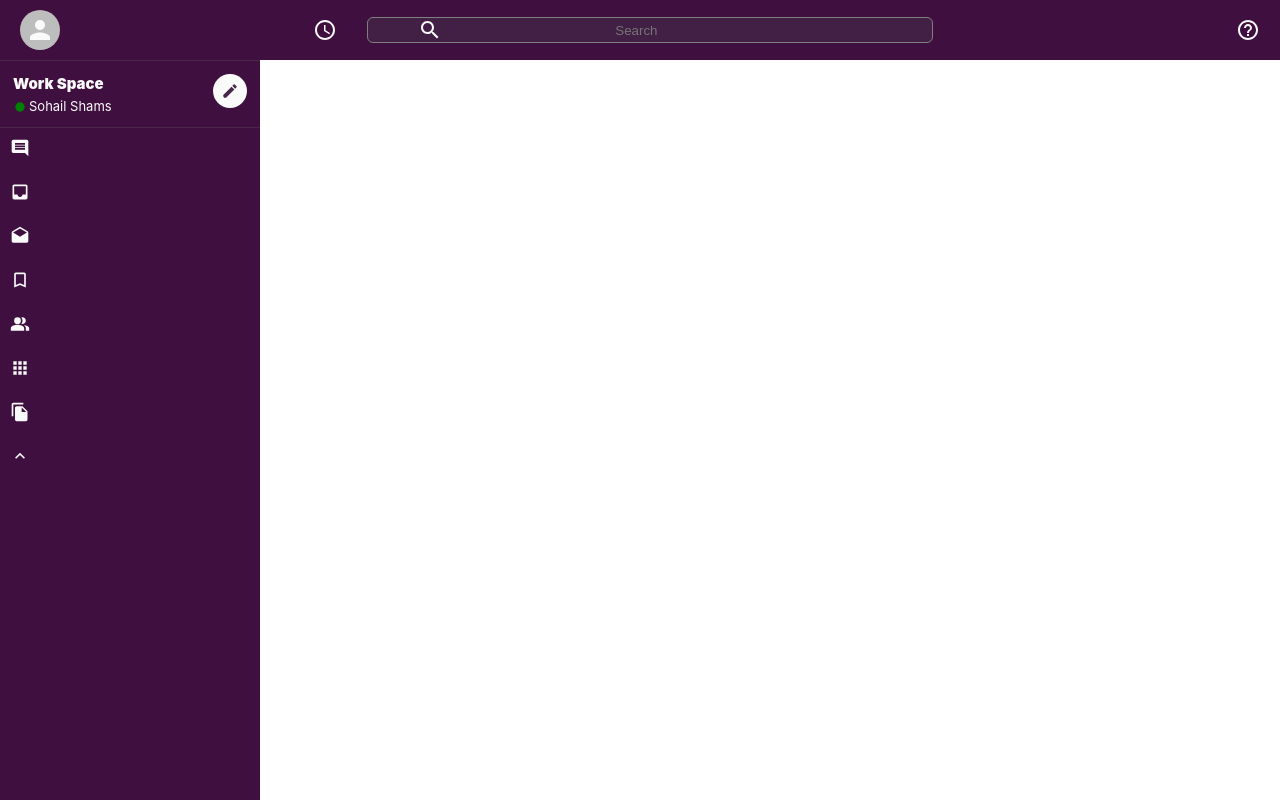
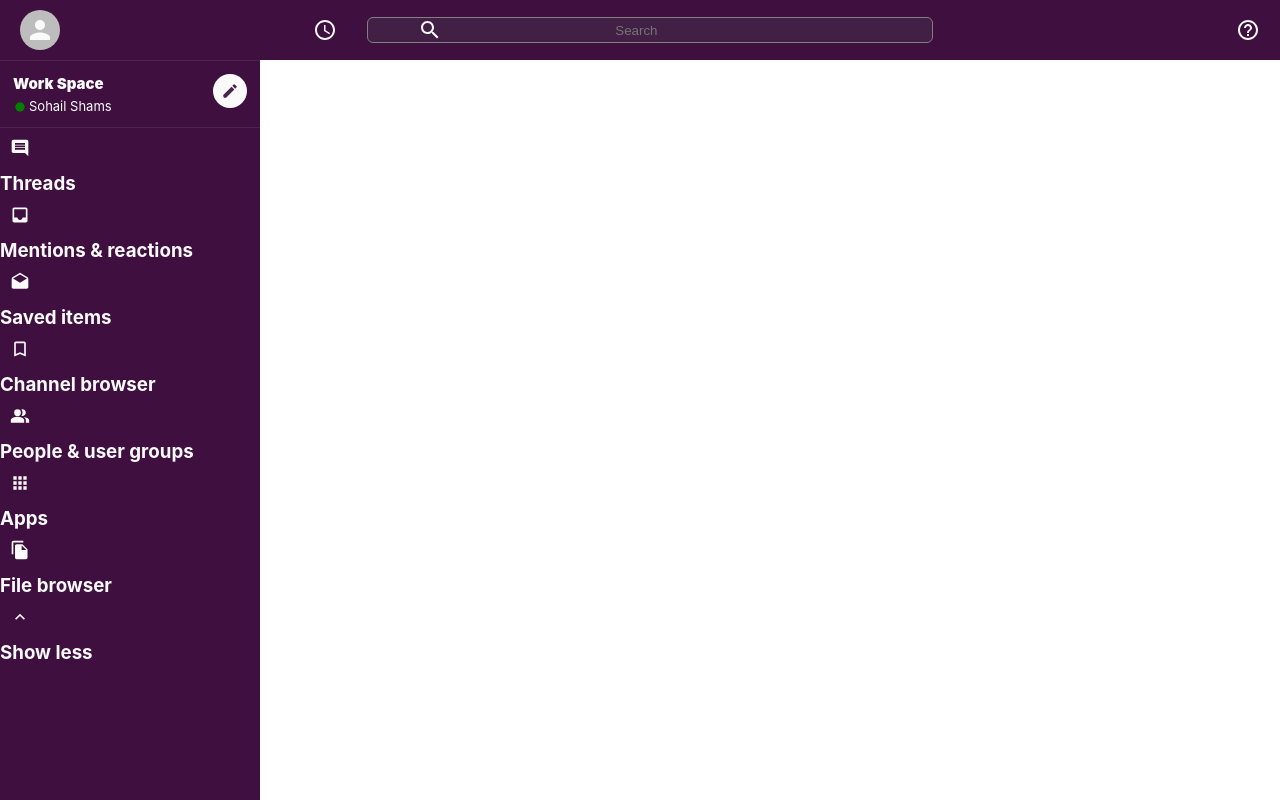
Before and after one commit to sohailshams/slack-clone, a React (Create React App) app: page / in a window 1280 px wide. Built offline with nearby package versions, Linux system fonts and the light colour scheme.

Commit message:
Created SidebarOptionContainer styled component and conditionally  rendered the title

```diff
--- a/src/components/SidebarOption.js
+++ b/src/components/SidebarOption.js
@@ -1,10 +1,20 @@
 import React from 'react';
-import { SidebarOptionContainer } from './SidebarOption.styles';
+import {
+  SidebarOptionChennel,
+  SidebarOptionContainer,
+} from './SidebarOption.styles';
 
 function SidebarOption({ Icon, title }) {
   return (
     <SidebarOptionContainer>
       {Icon && <Icon fontSize="small" style={{ padding: 10 }} />}
+      {Icon ? (
+        <h3>{title}</h3>
+      ) : (
+        <SidebarOptionChennel>
+          <span>#</span> {title}
+        </SidebarOptionChennel>
+      )}
     </SidebarOptionContainer>
   );
 }
--- a/src/components/SidebarOption.styles.js
+++ b/src/components/SidebarOption.styles.js
@@ -1,3 +1,5 @@
 import styled from 'styled-components';
 
 export const SidebarOptionContainer = styled.div``;
+
+export const SidebarOptionChennel = styled.div``;
```
